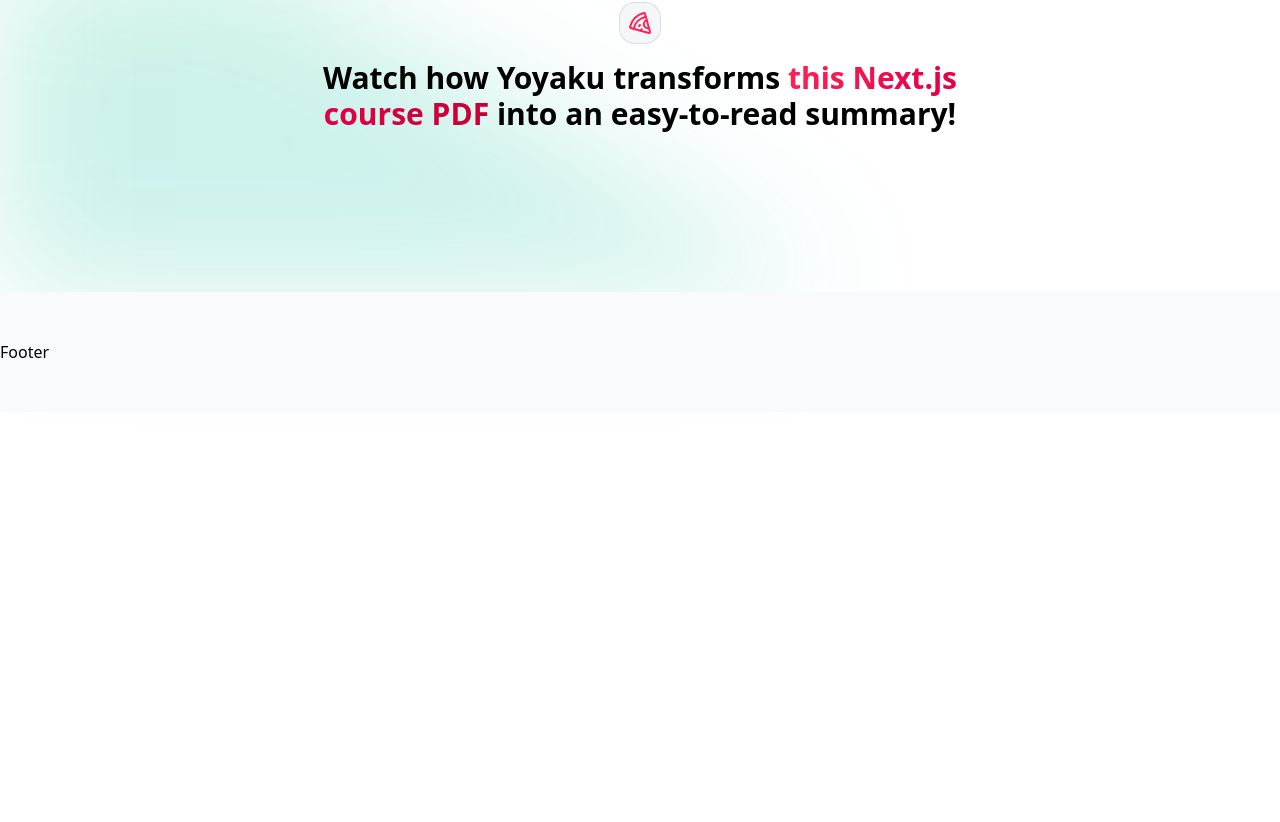
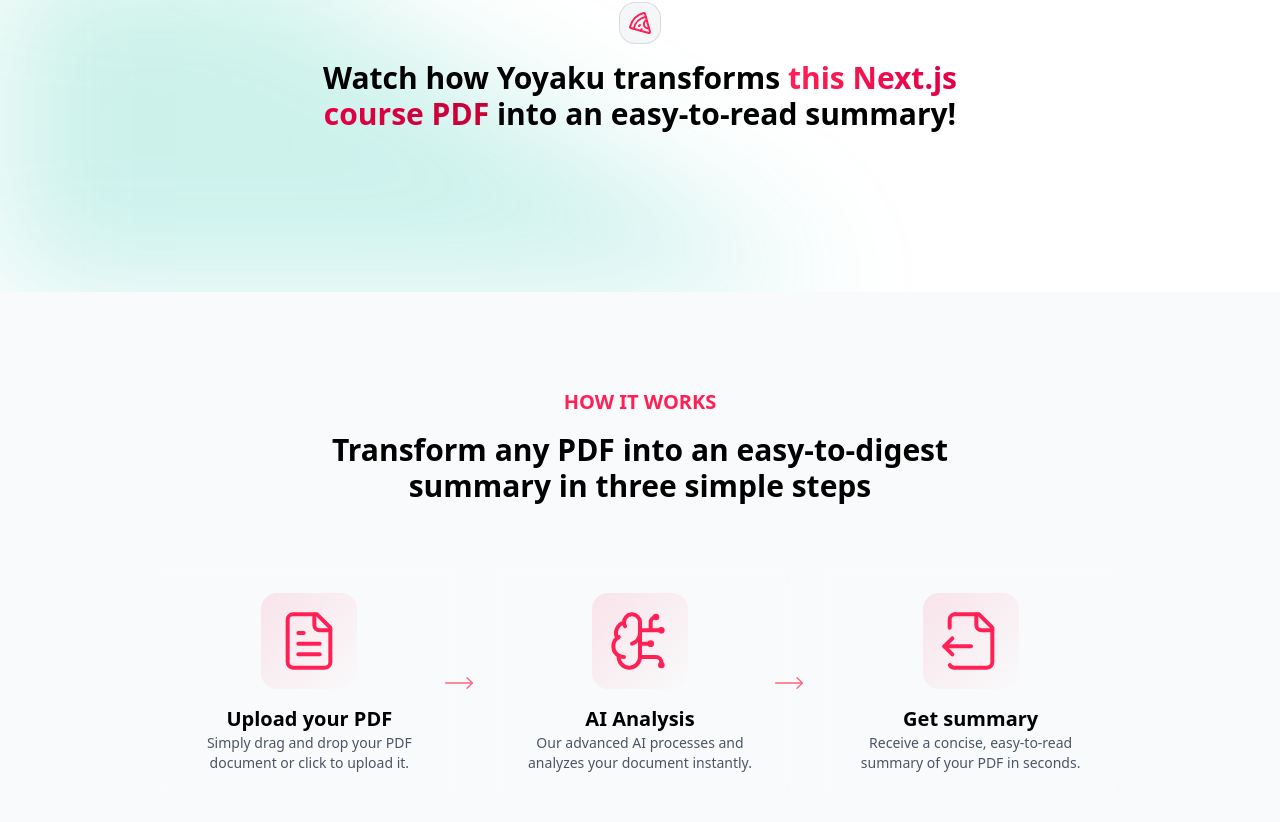
Before and after one commit to Rohitnegi51/yoyaku, a Next.js app: page / in a window 1280 px wide. Shown: the part 698-1520 px from the top of the page. Before the commit the page ends 1110 px from the top, so only its background shows below. Built offline with nearby package versions, Linux system fonts and the light colour scheme.

Commit message:
feat: add How it works section

```diff
--- a/app/page.tsx
+++ b/app/page.tsx
@@ -2,6 +2,7 @@
 import HeroSection from "@/components/home/hero-section";
 import BgGradient from "@/components/common/Bg-gradient";
 import DemoSection from "@/components/home/demo-section";
+import HowItWorksSection from "@/components/home/how-it-works-section";
 export default function Home() {
   return (
     <div className="relative w-full ">
@@ -9,10 +10,11 @@
       <div className="flex flex-col">
         <HeroSection />
         <DemoSection/>
+        <HowItWorksSection/>
       </div>
 
 
-      {/* <HowItWorksSection/> */}
+
       {/*  <PricingSection/> */}
       {/*  <CTASection/> */}
     </div>
--- a/components/home/demo-section.tsx
+++ b/components/home/demo-section.tsx
@@ -3,7 +3,7 @@
   return (
     <section className="relative">
       <div className="py-12 lg:py-24 max-w-5xl mx-auto sm:px-6 lg:px-8 lg:pt-12">
-        <div className="pointer-events-none absolute inset-0 -z-10 transform-gpu overflow-hidden blur-3xl">
+        <div className="pointer-events-none absolute inset-0 -z-10 transform-gpu overflow-hidden blur-3xl"aria-hidden="true" >
           <div
             className="relative left-[calc(50%+3rem)] aspect-1155/678 w-[36.125rem] -translate-x-1/2 rotate-[30deg] bg-gradient-to-br from-emerald-500 via-teal-500 to-cyan-500  opacity-20 sm:left-[calc(50%-30rem)] sm:w-[72.1875rem]"
             style={{
--- /dev/null
+++ b/components/home/how-it-works-section.tsx
@@ -0,0 +1,83 @@
+import { FileText,BrainCircuit, FileOutput, MoveRight } from "lucide-react";
+import { ReactNode } from "react";
+
+type Step ={
+    icon: ReactNode;
+    label: string;
+    description: string;
+}
+
+const steps :Step[]=[
+    {
+        icon :<FileText size={64} strokeWidth={1.5}/>,
+        label: "Upload your PDF",
+        description: "Simply drag and drop your PDF document or click to upload it."
+    },{
+        icon :<BrainCircuit size={64} strokeWidth={1.5}/>,
+        label: "AI Analysis",
+        description: "Our advanced AI processes and analyzes your document instantly."
+    },{
+        icon :<FileOutput size={64} strokeWidth={1.5}/>,
+        label: "Get summary",
+        description: "Receive a concise, easy-to-read summary of your PDF in seconds."
+    }
+];
+
+export default function HowItWorksSection() {
+  return (
+    <section className="relative overflow-hidden bg-gray-50">
+      <div className="py-12 lg:py-24 max-w-5xl mx-auto sm:px-6 lg:px-8">
+        <div
+          className="pointer-events-none absolute inset-0 -z-10 transform-gpu overflow-hidden blur-3xl"
+          aria-hidden="true"
+        >
+          <div
+            className="relative left-[calc(50%+3rem)] aspect-1155/678 w-[36.125rem] -translate-x-1/2 rotate-[30deg] bg-gradient-to-br from-emerald-500 via-teal-500 to-cyan-500  opacity-20 sm:left-[calc(40%-30rem)] sm:w-[40.1875rem]"
+            style={{
+              clipPath:
+                "polygon(74.1% 44.1% ,100% 61.6% , 97.5% 26.9%, 85.5% 0.1% , 80.7% 2%, 72.5% 32.5% ,60.2% 62.4% , 52.4% 68.1% ,47.5% 58.3% ,45.2% 34.5% ,27.5% 76.7% ,0.1% 64.9% ,17.9% 100% 27.6% 76.8% ,76.1% 97.7% ,74.1% 44.1% )",
+            }}
+          />
+          </div>
+          <div className="text-center mb-16">
+            <h2 className="font-bold text-xl uppercase mb-4 text-rose-500">How it works</h2>
+            <h3 className="font-bold text-3xl max-w-2xl mx-auto">
+                Transform any PDF into an easy-to-digest summary in three simple steps
+            </h3>
+          </div>
+          <div className="grid grid-cols-1 md:grid-cols-3 gap-8 max-w-6xl mx-auto relative">
+            {steps.map((step ,idx)=>(
+                <div className="relative flex items-stretch">
+                    <StepItem key={idx} {...step}/>
+                    {idx<steps.length-1 &&(<div className="hidden md:block top-1/2 -right-4 absolute transform -translate-y-1/2 z-10">
+                        <MoveRight size={32} strokeWidth={1} className="text-rose-400">
+                        </MoveRight>
+                    </div>
+                    )}
+                </div>
+
+            ))}
+          </div>
+
+      </div>
+    </section>
+  );
+}
+
+function StepItem({icon, label, description}: Step) {
+  return (
+    <div className="relative p-6 bg-white/5 rounded-2xl backdrop-blur-xs border border-white/10 hover:border-rose-500 transition-colors group w-full ">
+      <div className="flex flex-col gap-4 h-full">
+        <div className="flex items-center justify-center h-24 w-24 mx-auto rounded-2xl bg-linear-to-br from-rose-500/10 to-transparent group-hover:from-rose-500/20 transition-colors">
+            <div className=" text-rose-500">
+              {icon}
+            </div>
+        </div>
+        <div className="flex-col flex-1 gap-1 justify-between">
+            <h4 className="text-center font-bold text-xl">{label}</h4>
+            <p className="text-center text-gray-600 text-sm">{description}</p>
+        </div>
+      </div>
+    </div>
+  );
+}
```
